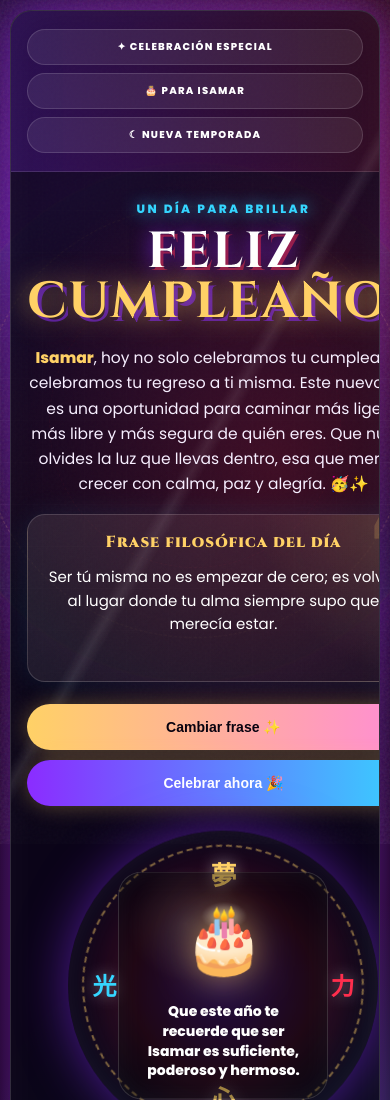
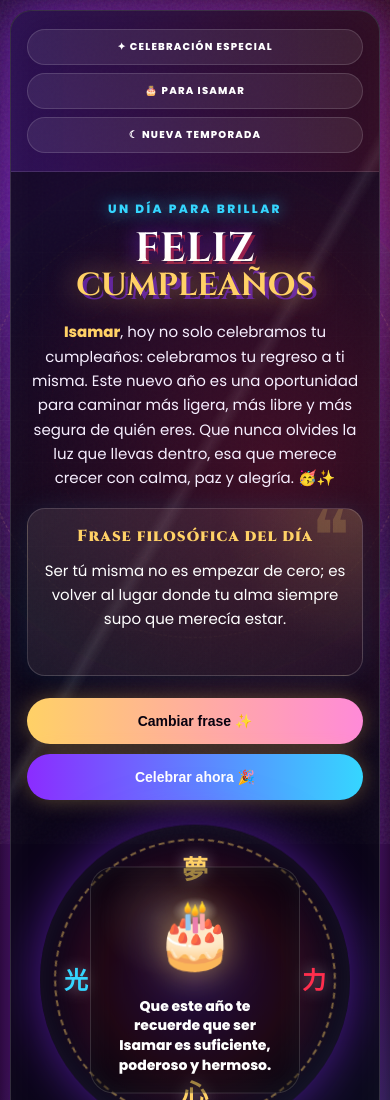
Before and after one commit to isaca0315/cumple-isamar, a plain HTML site: page index.html in a window 390 px wide. Shown: the top 1100 px of the page. Drawn offline with Linux system fonts and the light colour scheme.

Commit message:
Actualizar index.html

```diff
--- a/index.html
+++ b/index.html
@@ -180,6 +180,9 @@ h1 {
   line-height: .96;
   text-transform: uppercase;
   letter-spacing: 3px;
+  max-width: 100%;
+  overflow-wrap: normal;
+  text-wrap: balance;
   color: #fff;
   text-shadow:
     4px 4px 0 rgba(255,46,77,.50),
@@ -189,6 +192,7 @@ h1 {
 h1 span {
   display: block;
   color: var(--gold);
+  max-width: 100%;
   text-shadow:
     4px 4px 0 rgba(139,44,255,.52),
     0 0 28px rgba(255,209,102,.75);
@@ -199,6 +203,8 @@ h1 span {
   font-size: clamp(15.5px, 2.5vw, 21px);
   line-height: 1.7;
   color: #f7efff;
+  max-width: 100%;
+  overflow-wrap: break-word;
 }
 
 .main-message strong {
@@ -243,6 +249,8 @@ h1 span {
   line-height: 1.65;
   color: #fff;
   transition: opacity .25s ease;
+  max-width: 100%;
+  overflow-wrap: break-word;
 }
 
 .controls {
@@ -500,6 +508,8 @@ button.alt {
   .poster {
     border-radius: 22px;
     min-height: auto;
+    width: 100%;
+    overflow: hidden;
   }
 
   .poster-header {
@@ -526,17 +536,25 @@ button.alt {
   }
 
   h1 {
-    font-size: clamp(39px, 13vw, 62px);
-    line-height: .98;
-    letter-spacing: 1.5px;
+    font-size: clamp(34px, 10.5vw, 46px);
+    line-height: 1.02;
+    letter-spacing: .5px;
     text-shadow:
       3px 3px 0 rgba(255,46,77,.48),
       0 0 20px rgba(139,44,255,.75);
   }
 
   .main-message {
-    font-size: 15.5px;
+    font-size: 15px;
     line-height: 1.62;
+    text-align: center;
+    padding-inline: 2px;
+  }
+
+  h1 span {
+    font-size: .78em;
+    letter-spacing: 0;
+    white-space: nowrap;
   }
 
   .philosophy-box {
@@ -627,7 +645,11 @@ button.alt {
   }
 
   h1 {
-    font-size: 38px;
+    font-size: 33px;
+  }
+
+  h1 span {
+    font-size: .76em;
   }
 
   .circle-stage {
@@ -787,17 +809,3 @@ button.alt {
           ];
 
       puntos.forEach((punto, index) => {
-        setTimeout(() => lanzarConfeti(punto.x, punto.y, 32), index * 160);
-      });
-
-      const totalEmojis = window.innerWidth <= 560 ? 3 : 6;
-      for (let i = 0; i < totalEmojis; i++) {
-        setTimeout(lanzarEmojiJocoso, i * 220);
-      }
-    }
-
-    function iniciarCelebracionJocosa() {
-      if (fiestaActiva) return;
-      fiestaActiva = true;
-
-      // Primera entrada exagerada apenas
```
